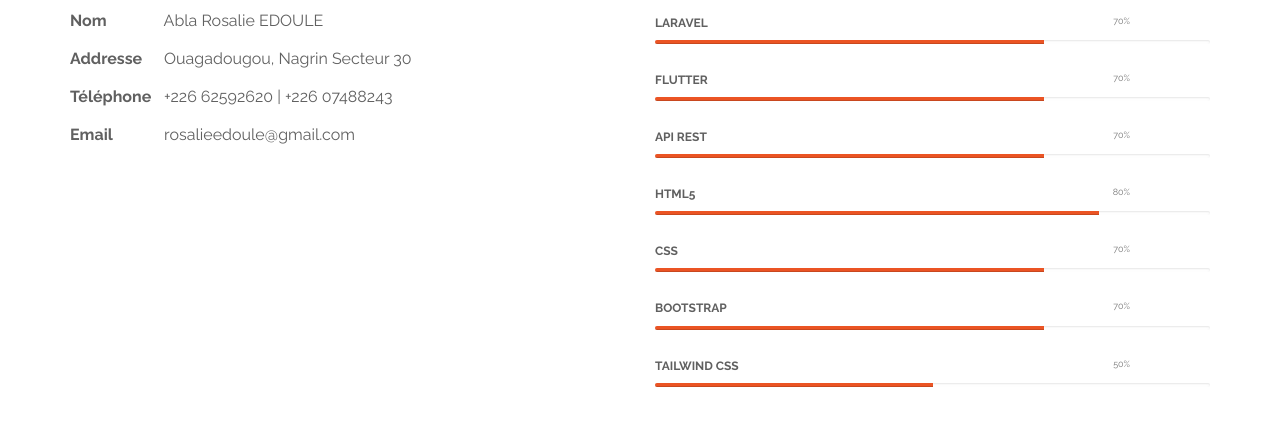
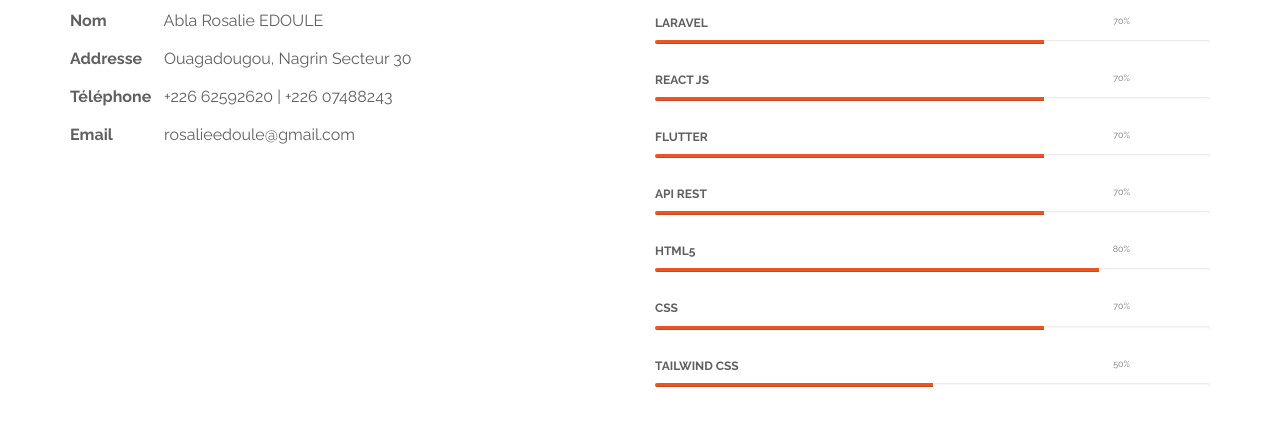
Before and after one commit to EDOULE/mon-portfolio, a plain HTML site: page index.html in a window 1280 px wide. Shown: the part 2342-2767 px from the top of the page. Drawn offline with Linux system fonts and the light colour scheme.

Commit message:
Update index.html

```diff
--- a/index.html
+++ b/index.html
@@ -197,6 +197,10 @@ https://templatemo.com/tm-464-ultra-profile
 					<div class="progress tm-progress">
 						<div class="progress-bar progress-bar-danger" role="progressbar" aria-valuenow="70" aria-valuemin="0" aria-valuemax="100" style="width: 70%;"></div>
 					</div>
+					<h4 class="tm-progress-label">React JS <small class="progress-percent-small">70%</small></h4>
+					<div class="progress tm-progress">
+						<div class="progress-bar progress-bar-danger" role="progressbar" aria-valuenow="70" aria-valuemin="0" aria-valuemax="100" style="width: 70%;"></div>
+					</div>
 					<h4 class="tm-progress-label">Flutter <small class="progress-percent-small">70%</small></h4>
 					<div class="progress tm-progress">
 						<div class="progress-bar progress-bar-danger" role="progressbar" aria-valuenow="70" aria-valuemin="0" aria-valuemax="100" style="width: 70%;"></div>
@@ -213,10 +217,7 @@ https://templatemo.com/tm-464-ultra-profile
 					<div class="progress tm-progress">
 						<div class="progress-bar progress-bar-danger" role="progressbar" aria-valuenow="70" aria-valuemin="0" aria-valuemax="100" style="width: 70%;"></div>
 					</div>
-					<h4 class="tm-progress-label">Bootstrap <small class="progress-percent-small">70%</small></h4>
-					<div class="progress tm-progress">
-						<div class="progress-bar progress-bar-danger" role="progressbar" aria-valuenow="70" aria-valuemin="0" aria-valuemax="100" style="width: 70%;"></div>
-					</div>
+
 					<h4 class="tm-progress-label">Tailwind CSS <small class="progress-percent-small">50%</small></h4>
 					<div class="progress tm-progress">
 						<div class="progress-bar progress-bar-danger" role="progressbar" aria-valuenow="50" aria-valuemin="0" aria-valuemax="100" style="width: 50%;"></div>
```
